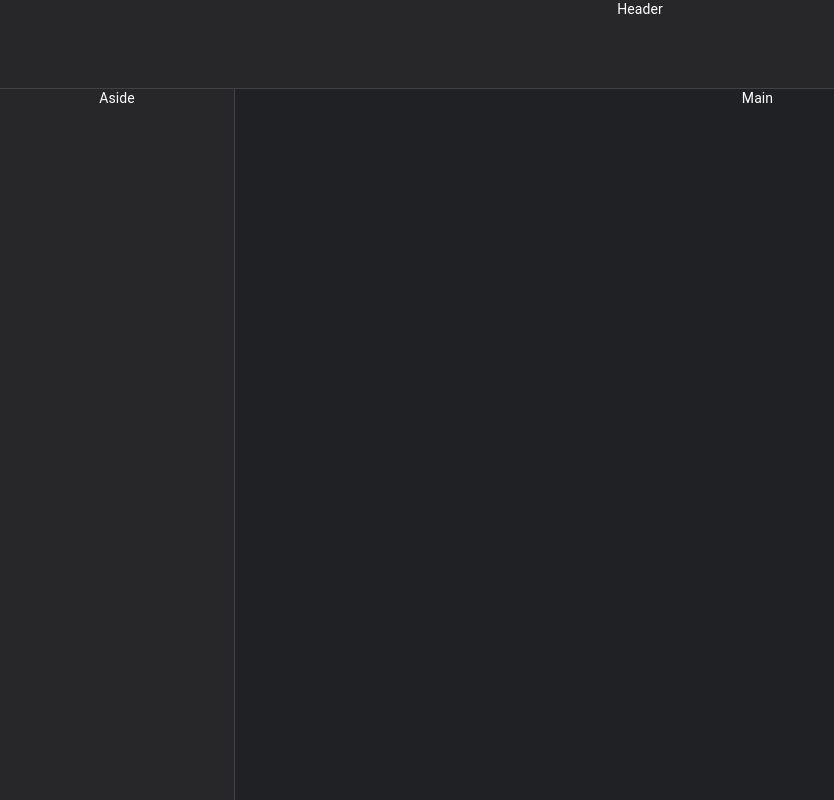
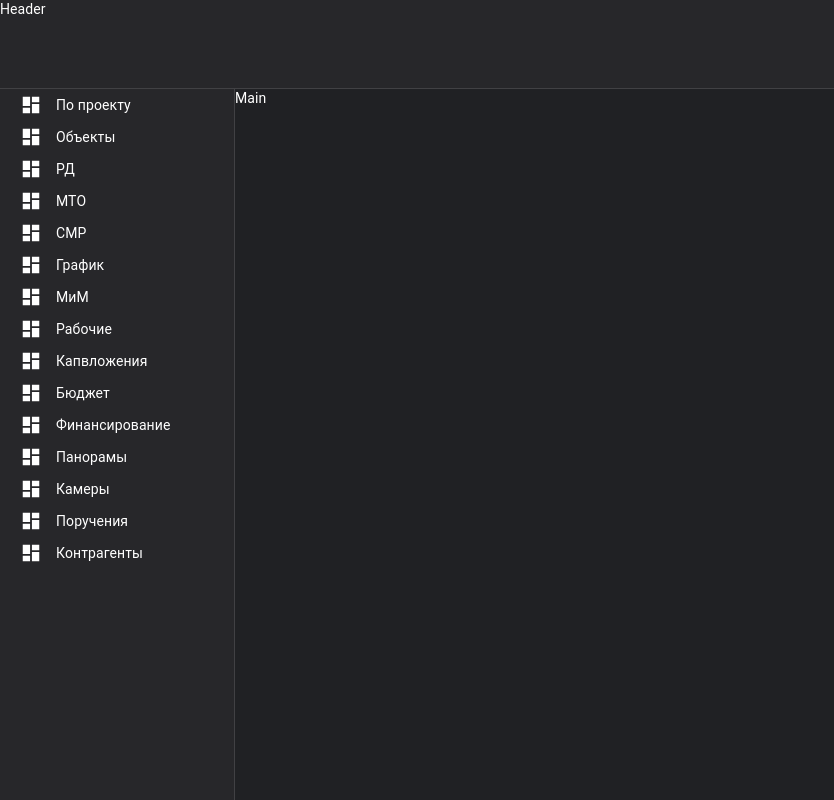
Before and after one commit to RimidalU/table_of_construction_and_erection_work, a React (Vite) app: page / in a window 1280 px wide. Shown: the whole page, without its empty margins (0-834 px from the left). Built offline with nearby package versions, Linux system fonts and the light colour scheme.

Commit message:
feat: add aside panel

```diff
--- a/src/app.sass
+++ b/src/app.sass
@@ -2,10 +2,10 @@
 @import './components/Aside/_aside'
 @import './components/Header/_header'
 @import './components/Main/_main'
+@import './components/ProjectDocsItem/_projectDocsItem'
 
 #root
   margin: 0 auto
-  text-align: center
 
 .App
   display: grid
--- a/src/components/Aside/Aside.tsx
+++ b/src/components/Aside/Aside.tsx
@@ -1,7 +1,10 @@
 import React from 'react'
+import ProjectDocs from '../ProjectDocs/ProjectDocs'
 
 export default function Aside() {
   return (
-    <aside className='aside'>Aside</aside>
+    <aside className='aside'>
+      <ProjectDocs />
+    </aside>
   )
 }
--- /dev/null
+++ b/src/components/ProjectDocs/ProjectDocs.tsx
@@ -0,0 +1,15 @@
+import React from 'react'
+
+import ProjectDocsItem from '../ProjectDocsItem/ProjectDocsItem'
+
+import { projectDocsItems } from '../../data/ProjectDocsItems'
+
+export default function ProjectDocs() {
+	return (
+		<ul className='projectDocs'>
+			{projectDocsItems.map((item, index) => (
+				<ProjectDocsItem item={item} key={index} />
+			))}
+		</ul>
+	)
+}
--- /dev/null
+++ b/src/components/ProjectDocsItem/ProjectDocsItem.tsx
@@ -0,0 +1,15 @@
+import React from 'react'
+
+import itemIco from '../../assets/images/navbutton.svg'
+
+type ItemProps = {
+	item: string
+}
+export default function ProjectDocsItem({ item }: ItemProps) {
+	return (
+		<li className='projectDocsItem'>
+			<img src={itemIco} alt='project item' />
+			<span>{item}</span>
+		</li>
+	)
+}
--- /dev/null
+++ b/src/components/ProjectDocsItem/_projectDocsItem.sass
@@ -0,0 +1,10 @@
+@import '../../sass/_variables'
+
+.projectDocsItem
+  padding: 5px 20px
+  display: flex
+  align-items: center
+  gap: 14px
+  cursor: pointer
+  &:hover
+    background-color: $secondary-color
--- /dev/null
+++ b/src/data/ProjectDocsItems.ts
@@ -0,0 +1,3 @@
+export const projectDocsItems: string[] =
+  ['По проекту', 'Объекты', 'РД', 'МТО', 'СМР', 'График', 'МиМ', 'Рабочие', 'Капвложения',
+    'Бюджет', 'Финансирование', 'Панорамы', 'Камеры', 'Поручения', 'Контрагенты']
```
